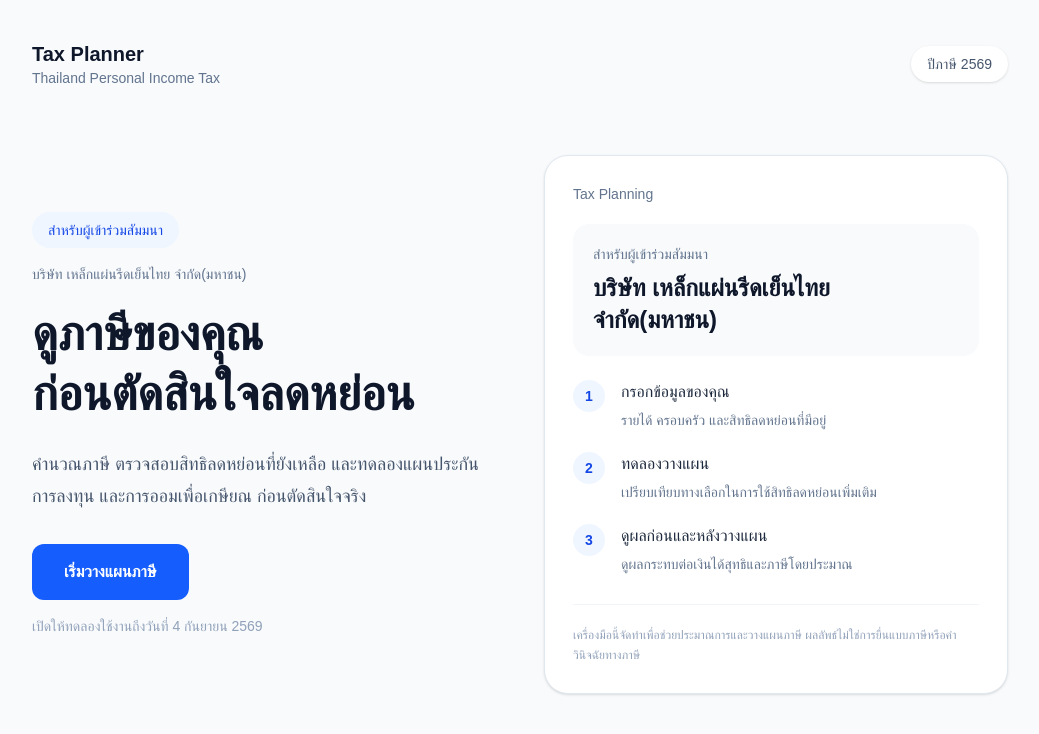
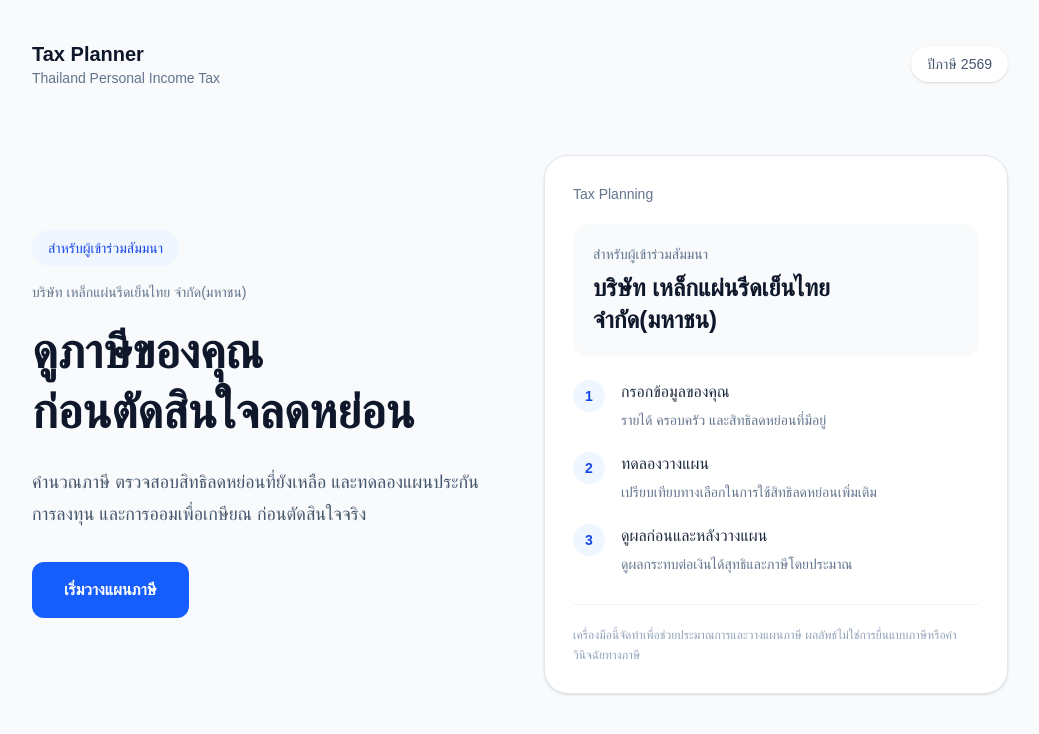
Before and after one commit to vidyaheng/taxplanner, a Next.js app: page / in a window 1280 px wide. Shown: the top 734 px of the page, without its empty margins (120-1159 px from the left). Built offline with nearby package versions, Linux system fonts and the light colour scheme.

Commit message:
ลบ วันหมดอายุออก

```diff
--- a/src/app/page.tsx
+++ b/src/app/page.tsx
@@ -59,12 +59,6 @@ export default function Home() {
                   </div>
                 )}
               </div>
-
-              <p className="mt-4 text-sm text-slate-400">
-                {EVENT_CONFIG.active
-                  ? `เปิดให้ทดลองใช้งานถึงวันที่ ${EVENT_CONFIG.expires}`
-                  : "ขอบคุณที่เข้าร่วมกิจกรรม"}
-              </p>
             </div>
 
             <div className="rounded-3xl border border-slate-200 bg-white p-7 shadow-sm">
```
